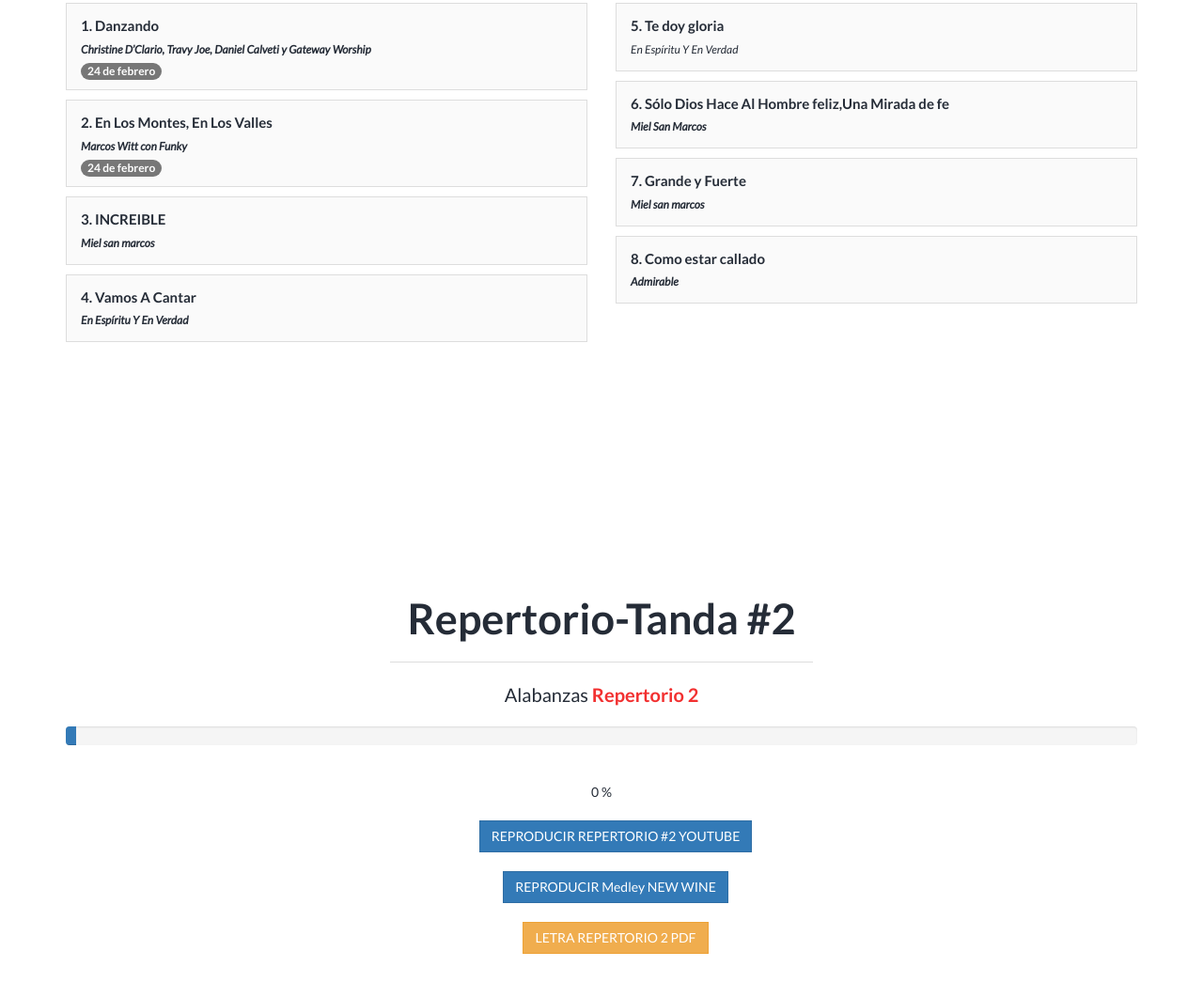
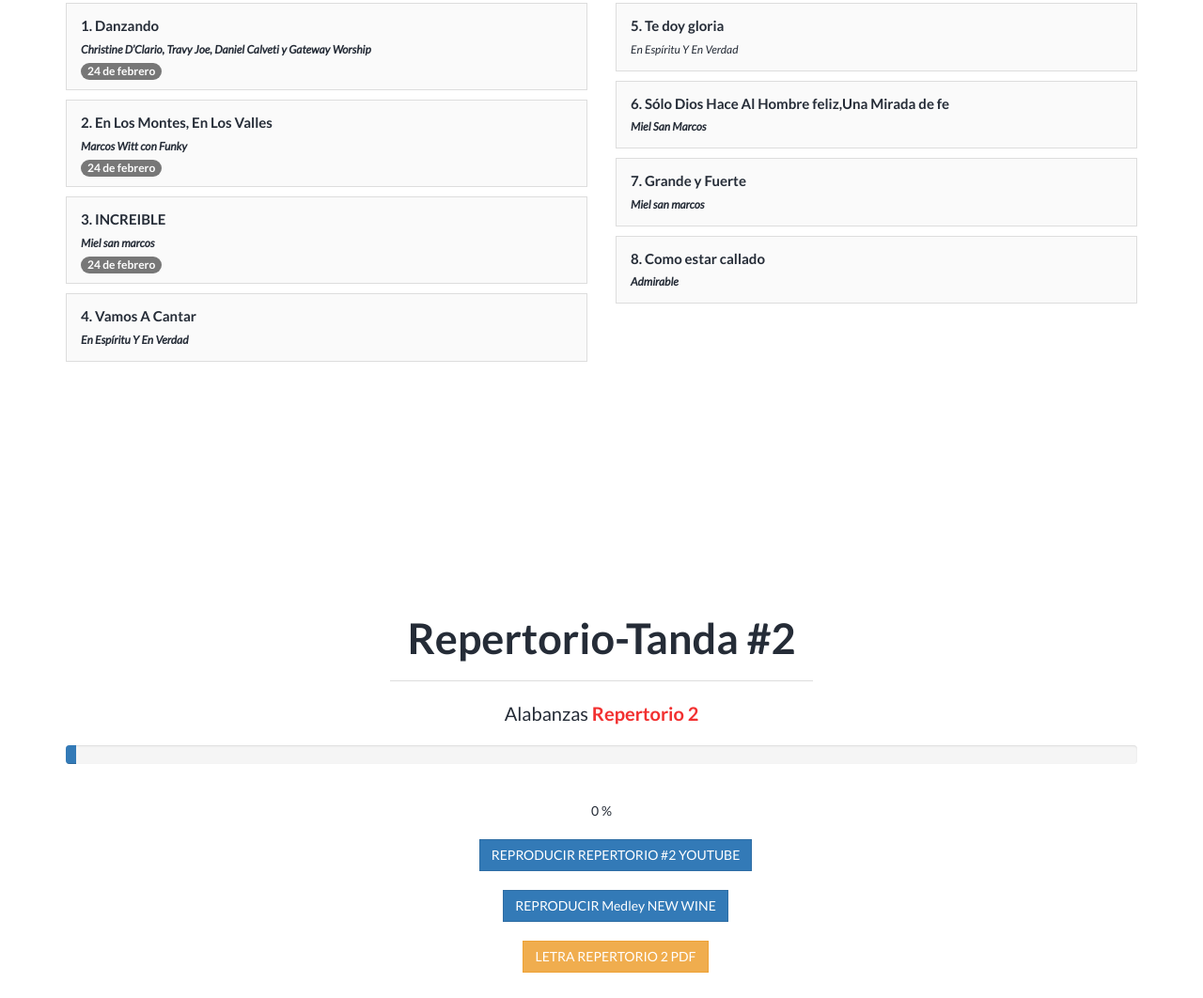
Before and after one commit to AlexEAQ/arecks-worship, a plain HTML site: page index.html in a window 1280 px wide. Shown: the part 1170-2232 px from the top of the page at 94% size. Drawn offline with Linux system fonts and the light colour scheme; a script that the page names is missing.

Commit message:
Update index.html

```diff
--- a/index.html
+++ b/index.html
@@ -256,6 +256,7 @@
 											<!-- song title -->
 											<h4>3. INCREIBLE</h4>
 											<p><strong>Miel san marcos</strong></p>
+											<span class="badge badge-warning">24 de febrero</span>
 										</div>
 
 										<div class="clearfix"></div>
```
